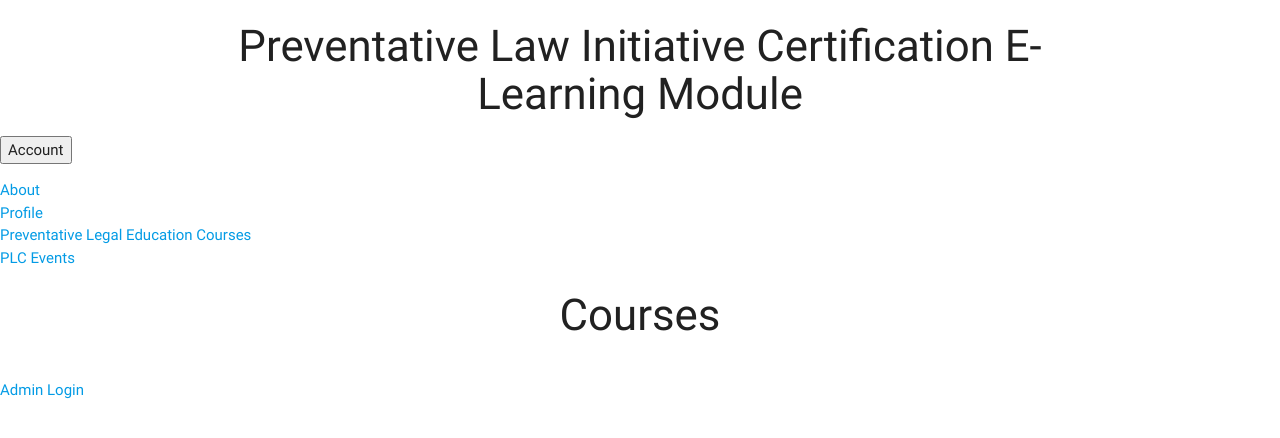
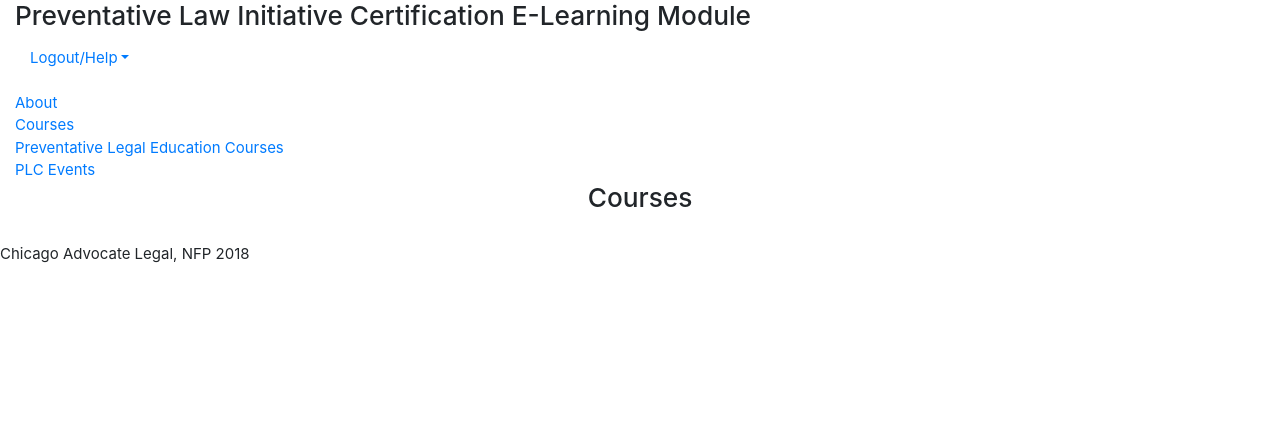
Before and after one commit to CNWNMURRAY/PLI-COMP490, a Django app: page /PLCert/courses/ in a window 1280 px wide. Shown: the top 438 px of the page. Run offline with Django 3.2, Linux system fonts and the light colour scheme; some libraries are stand-ins or nearby versions.

Commit message:
course page link does not work

```diff
--- /dev/null
+++ b/PLI/PLCert/static/css/layout.css
@@ -0,0 +1,3 @@
+h1 a {
+    color: #FCA205;
+}
--- a/PLI/PLCert/templates/PLCert/courses.html
+++ b/PLI/PLCert/templates/PLCert/courses.html
@@ -1,5 +1,5 @@
 {% extends 'PLCert/layout.html' %}
-
+{% load staticfiles %}
 
 {% block content %}
 <div class = "title"></div>
--- a/PLI/PLCert/templates/PLCert/layout.html
+++ b/PLI/PLCert/templates/PLCert/layout.html
@@ -1,17 +1,21 @@
 <!DOCTYPE html>
-
+{% load staticfiles %}
 <html lang="en-US">
 <head>
   <meta charset="utf-8">
+  <!--To ensure proper rendering and touch zooming-->
+  <meta name="viewport" content="width=device-width, initial-scale=1">
 
   <title>Preventative Law Initiative Certification E-Learing Module</title>
   <meta name="description" content="The HTML5 Herald">
   <meta name="author" content="SitePoint">
 
+  <link rel="stylesheet" href="{% static 'css/layout.css' %}">
+
   <!-- Compiled and minified CSS -->
   <link rel="stylesheet" href="https://cdnjs.cloudflare.com/ajax/libs/materialize/0.100.2/css/materialize.min.css">
 
-  <!--  <link rel="stylesheet" href="https://maxcdn.bootstrapcdn.com/bootstrap/4.0.0/css/bootstrap.min.css" integrity="sha384-Gn5384xqQ1aoWXA+058RXPxPg6fy4IWvTNh0E263XmFcJlSAwiGgFAW/dAiS6JXm" crossorigin="anonymous"> -->
+  <link rel="stylesheet" href="https://maxcdn.bootstrapcdn.com/bootstrap/4.0.0/css/bootstrap.min.css" integrity="sha384-Gn5384xqQ1aoWXA+058RXPxPg6fy4IWvTNh0E263XmFcJlSAwiGgFAW/dAiS6JXm" crossorigin="anonymous">
 
   <link rel="shortcut icon" href="favicon.ico">
   <link rel="icon" href="favicon.ico">
@@ -19,9 +23,9 @@
   <!-- Compiled and minified JavaScript -->
   <script src="https://cdnjs.cloudflare.com/ajax/libs/materialize/0.100.2/js/materialize.min.js"></script>
 
-  <!--  <script src="https://code.jquery.com/jquery-3.2.1.slim.min.js" integrity="sha384-KJ3o2DKtIkvYIK3UENzmM7KCkRr/rE9/Qpg6aAZGJwFDMVNA/GpGFF93hXpG5KkN" crossorigin="anonymous"></script>
+  <script src="https://code.jquery.com/jquery-3.2.1.slim.min.js" integrity="sha384-KJ3o2DKtIkvYIK3UENzmM7KCkRr/rE9/Qpg6aAZGJwFDMVNA/GpGFF93hXpG5KkN" crossorigin="anonymous"></script>
   <script src="https://cdnjs.cloudflare.com/ajax/libs/popper.js/1.12.9/umd/popper.min.js" integrity="sha384-ApNbgh9B+Y1QKtv3Rn7W3mgPxhU9K/ScQsAP7hUibX39j7fakFPskvXusvfa0b4Q" crossorigin="anonymous"></script>
-  <script src="https://maxcdn.bootstrapcdn.com/bootstrap/4.0.0/js/bootstrap.min.js" integrity="sha384-JZR6Spejh4U02d8jOt6vLEHfe/JQGiRRSQQxSfFWpi1MquVdAyjUar5+76PVCmYl" crossorigin="anonymous"></script>-->
+  <script src="https://maxcdn.bootstrapcdn.com/bootstrap/4.0.0/js/bootstrap.min.js" integrity="sha384-JZR6Spejh4U02d8jOt6vLEHfe/JQGiRRSQQxSfFWpi1MquVdAyjUar5+76PVCmYl" crossorigin="anonymous"></script>
 
 
   <!--[if lt IE 9]>
@@ -30,34 +34,35 @@
 </head>
 
 <body>
-    <header class="container center-align">
+<div class="container-fluid">
+    <header class="name">
         <h3> Preventative Law Initiative Certification E-Learning Module</h3>
     </header>
-    <div class="topnav-container">
-        <div class="dropdown">
-         <button class="dropbtn" onclick="myFunction()">Account
-            <i class="fa fa-caret-down"></i>
-        </button>
-            <div class="dropdown-content" id="myDropdown">
-              <a href="LogoutReg">Logout</a>
-              <a href="Help">Help</a>
-            </div>
-        </div>
-        <ul class="navigation-bar">
-          <li><a href="AboutPLC">About</a></li>
-          <li><a href="Profile">Profile</a></li>
+    <div class="container-fluid-align-right">
+        <ul class="nav-item dropdown", id="login">
+            <a class="nav-link dropdown-toggle" data-toggle="dropdown" href="#">Logout/Help</a>
+                <div class="dropdown-menu">
+                    <a class="dropdown-item"  href="LogoutReg">Logout</a>
+                    <a class="dropdown-item" href="/admin">Admin Login</a>
+                    <a class="dropdown-item"  href="Help">Help</a>
+                </div>
+        </ul>
+    </div>
+
+    <div class="navbar-nav">
+          <li><a href="about">About</a></li>
+          <li><a href="courses">Courses</a></li>
           <li><a href="PLCerts">Preventative Legal Education Courses</a></li>
           <li><a href="Events">PLC Events</a></li>
-        </ul>
     </div>
     <!-- anything in the block content will show up only on the index page-->
-    <div class="containter">
         {% block content %}
         {% endblock %}
         <br>
 
-        <a href="/admin">Admin Login</a>
+
     </div>
+    <footer>Chicago Advocate Legal, NFP 2018</footer>
 
 </body>
 </html>
--- a/PLI/PLCert/urls.py
+++ b/PLI/PLCert/urls.py
@@ -2,7 +2,7 @@
 from django.conf.urls import url
 from . import views
 
-# ^ means the url will start with nothing and & means end with nothing
+# ^ means the url will start with nothing and $ means end with nothing
 # views.index  means looks in view.py file for a method called index and we named it index
 #? means parameter which is id and \d represents it should be a digit and +
 urlpatterns = [
```
Also changed, not shown: PLI/PLCert/templates/PLCert/about.html (+19 -7 lines), PLI/PLCert/templates/PLCert/index.html (+6 -24 lines), PLI/PLCert/static/js/layout.js (added), PLI/PLCert/templates/PLCert/Profile.html (added).
